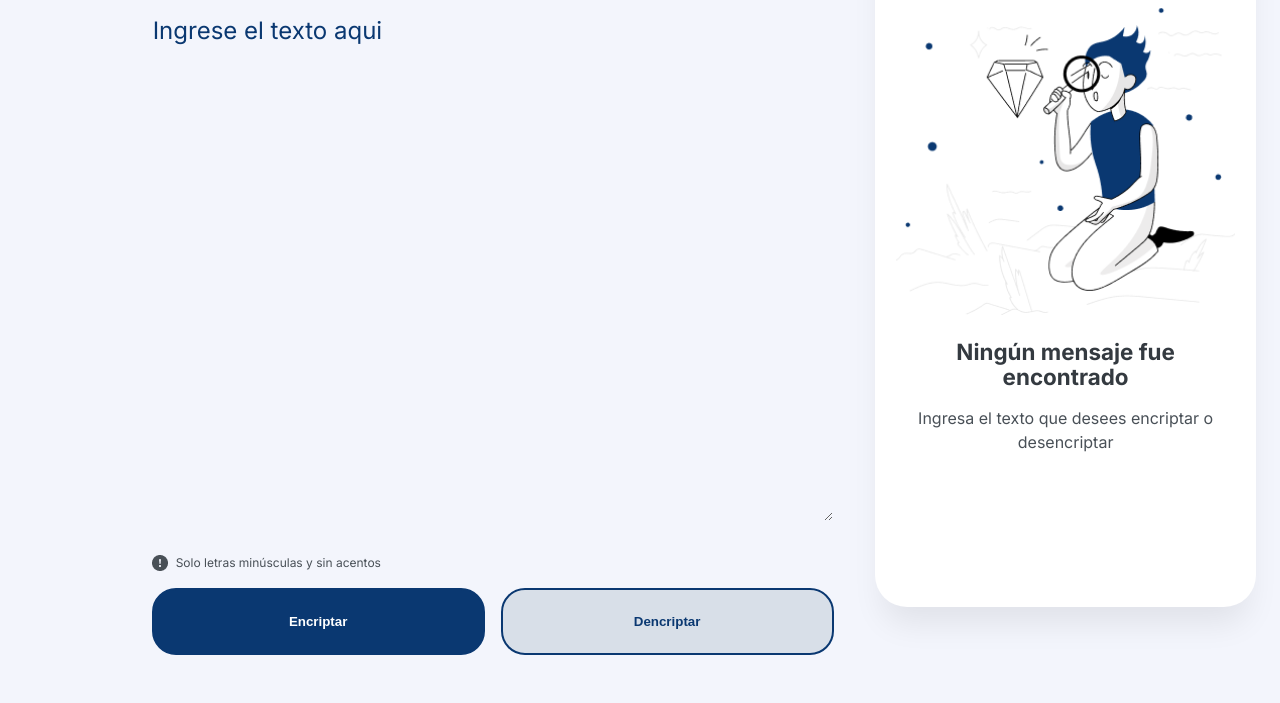
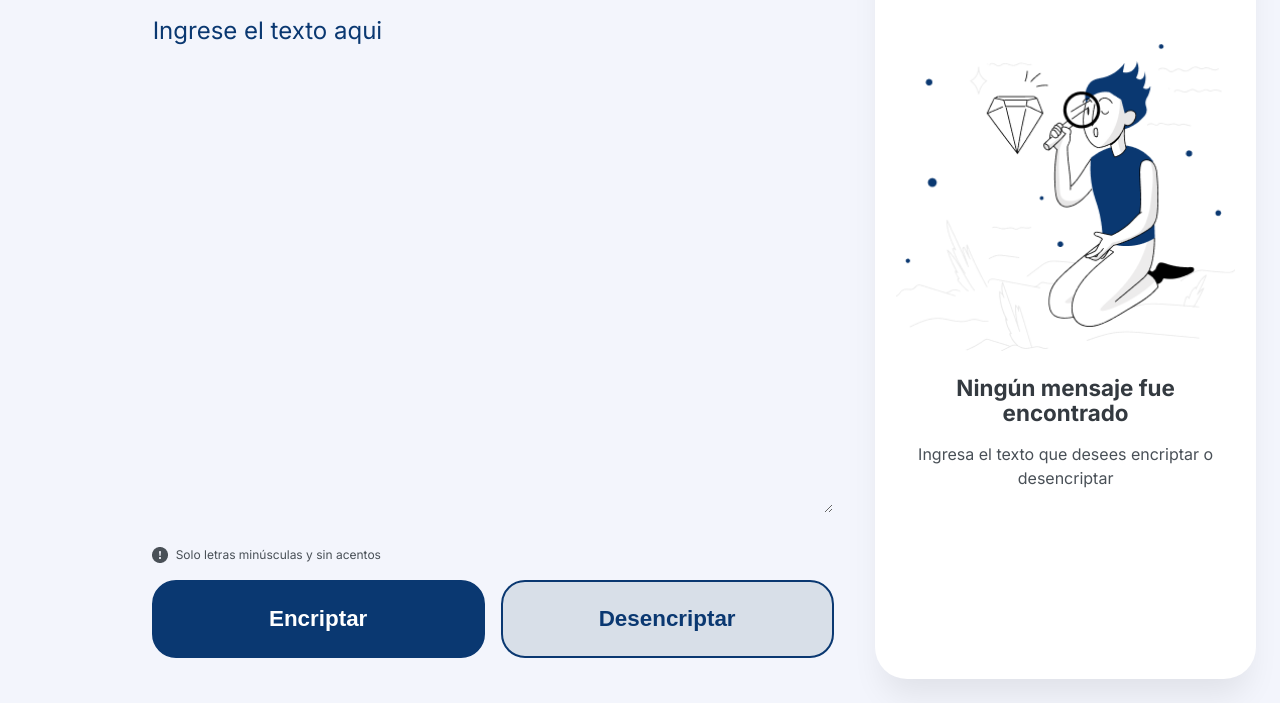
Before and after one commit to NFabian-Parra/desafio_encritador, a plain HTML site: page index.html in a window 1280 px wide. Shown: the part 169-872 px from the top of the page. Before the commit the page ends 824 px from the top, so only its background shows below. Drawn offline with Linux system fonts and the light colour scheme.

Commit message:
aumentar tamaño de la fuente en botones

```diff
--- a/index.html
+++ b/index.html
@@ -23,7 +23,7 @@
         </div>
         <div class="imput__btn_section">
           <input class="imput__btn" id="btn_encriptar" type="button" value="Encriptar">
-          <input class="imput__btn" id="btn_decencriptar" type="button" value="Dencriptar">
+          <input class="imput__btn" id="btn_decencriptar" type="button" value="Desencriptar">
         </div>
       </div>
     </form>
--- a/style.css
+++ b/style.css
@@ -18,7 +18,7 @@ body{
   font-family: var(--inter-font);
   display: flex;
   padding: 3dvh;
-  height: 100dvh;
+  height: 100%;
   width:100%;
 }
 
@@ -49,7 +49,7 @@ main{
   background: transparent;
   border-color: transparent;
   outline: none;
-  height: 64dvh;
+  height: 63dvh;
   color: var(--dark-blue);
   font-family: var(--inter-font);
   font-size: 1.5rem;
@@ -85,6 +85,7 @@ textarea::placeholder{
   border-radius: 1.5rem;
   text-align: center;
   font-weight: 600;
+  font-size: 1.4rem;
   cursor: pointer;
   border: 2px solid var(--dark-blue);
 }
```
